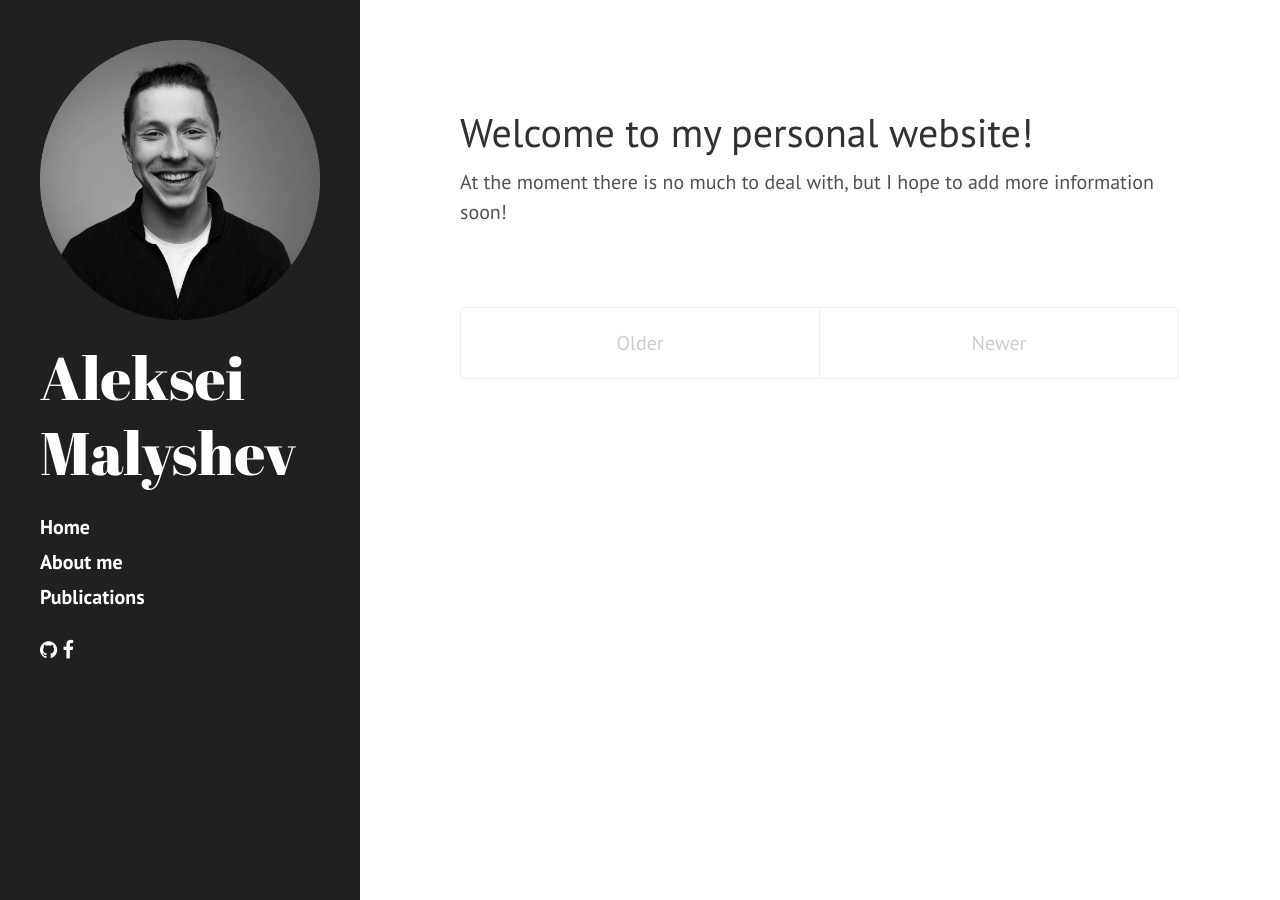
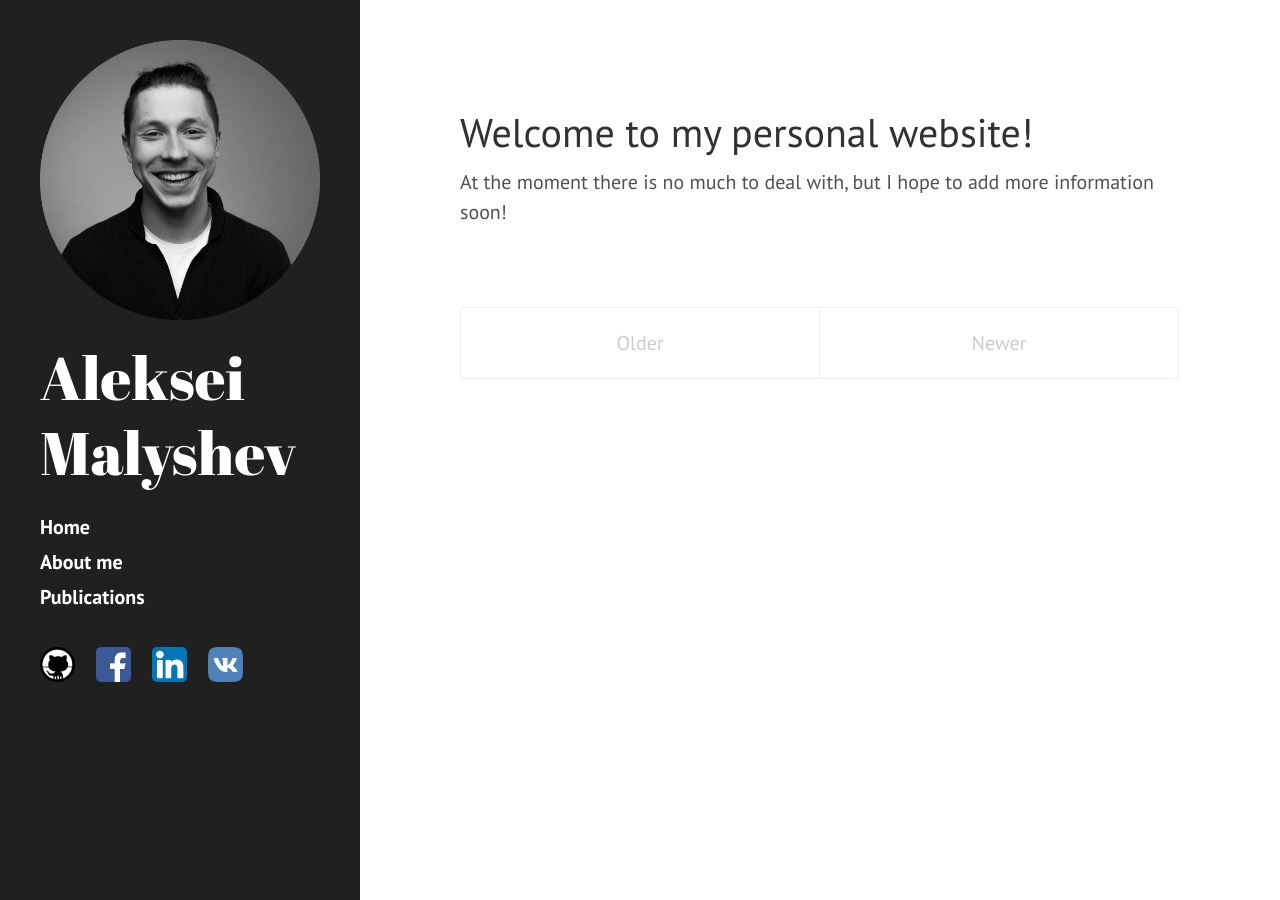
Before and after one commit to Exferro/exferro.github.io, a Jekyll site: the page built from index.html, in a window 1280 px wide. Built offline with Jekyll 4.4.1, drawn with Linux system fonts in a browser that asks for light colours; nearby versions of some CDN libraries; Markdown is read by kramdown in place of the engine named in the settings; the list of posts is cut into pages by our own code.

Commit message:
Add panel with social media icons

```diff
--- a/_config.yml
+++ b/_config.yml
@@ -12,6 +12,8 @@ description:      ''
 url:              "https://alekseimalyshev.com"
 baseurl:          "/"
 gh_baseurl:       "https://alekseimalyshev.com/"
+# gh_baseurl:       ""
+social_media_url: "/public/img/icons"
 
 author:
   name:           'Mark Otto'
--- a/_includes/head.html
+++ b/_includes/head.html
@@ -21,8 +21,8 @@
   <link rel="stylesheet" href="https://fonts.googleapis.com/css?family=PT+Sans:400,400italic,700|Abril+Fatface">
 
   <!-- Icons -->
-  <link rel="apple-touch-icon-precomposed" sizes="144x144" href="{{ site.gh_baseurl }}public/apple-touch-icon-144-precomposed.png">
-                                 <link rel="shortcut icon" href="{{ site.gh_baseurl }}public/favicon.ico">
+  <link rel="apple-touch-icon-precomposed" sizes="144x144" href="{{ site.gh_baseurl }}public/img/apple-touch-icon-144-precomposed.png">
+                                 <link rel="shortcut icon" href="{{ site.gh_baseurl }}public/img/favicon-96x96.png">
 
   <!-- RSS -->
   <link rel="alternate" type="application/rss+xml" title="RSS" href="/atom.xml">
--- a/_includes/sidebar.html
+++ b/_includes/sidebar.html
@@ -1,7 +1,7 @@
 <div class="sidebar">
   <div class="container ">
     <div class="sidebar-about">
-      <img src="{{ site.gh_baseurl }}/public/Me.png">
+      <img src="{{ site.gh_baseurl }}/public/img/Me.png">
       <h1>
         <a href="{{ site.gh_baseurl }}">
           {{ site.title }}
@@ -31,7 +31,23 @@
       <a class="sidebar-nav-item" href="{{ site.github.repo }}">GitHub project</a> -->
 <!--       <span class="sidebar-nav-item">Currently v{{ site.version }}</span> -->
     </nav>
-    <div id="menu">
+
+    <div class="icon-bar">
+      <a href="https://github.com/exferro">
+        <img src="{{ site.social_media_url }}/github.png" alt="GitHub" width="35"  height="35"/>
+      </a>
+      <a href="https://facebook.com/exferro">
+        <img src="{{ site.social_media_url }}/facebook.png" alt="Facebook" width="35"  height="35" />
+      </a>
+      <a href="https://linkedin.com/in/exferro">
+        <img src="{{ site.social_media_url }}/linkedin.png" alt="LinkedIn" width="35"  height="35"/>
+      </a>
+      <a href="https://vk.com/exferro">
+        <img src="{{ site.social_media_url }}/vk.png" alt="VK" width="35"  height="35"/>
+      </a>
+    </div>
+
+<!--     <div id="menu">
       <u1>
 
         {% if site.github_username %}
@@ -51,7 +67,7 @@
         {% endif %}
 
       </u1>
-  </div>
+  </div> -->
 
 
 <!--     <p>&copy; {{ site.time | date: '%Y' }}. All rights reserved.</p> -->
--- a/public/css/hyde.css
+++ b/public/css/hyde.css
@@ -51,6 +51,26 @@ html {
 #menu li{
   display: inline;
 }
+
+.icon-bar {
+  width: 100%; /* Full-width */
+  overflow: auto; /* Overflow due to float */
+}
+
+.icon-bar a {
+  float: left; /* Float links side by side */
+  text-align: center; /* Center-align text */
+  width: 20%; /* Equal width (5 icons with 20% width each = 100%) */
+  padding: 12px 0; /* Some top and bottom padding */
+  transition: all 0.3s ease; /* Add transition for hover effects */
+  font-size: 36px; /* Increased font size */
+}
+
+.icon-bar a:hover {
+/*  background-color: #000; /* Add a hover color */
+}
+
+
 
 /*
  * Sidebar
```
Also changed, not shown: public/apple-touch-icon-144-precomposed.png (deleted), public/img/Me.png (renamed from public/Me.png), public/img/apple-touch-icon-144-precomposed.png (added), public/img/favicon-96x96.png (added), public/img/favicon.ico (renamed from public/favicon.ico), public/img/favicon/favicon.001.png (added), public/img/favicon_transparent/favicon_transparent.001.png (added), public/img/favicon — копия.ico (added), public/img/icons/facebook.png (added), public/img/icons/github.png (added), public/img/icons/linkedin.png (added), public/img/icons/vk.png (added).
